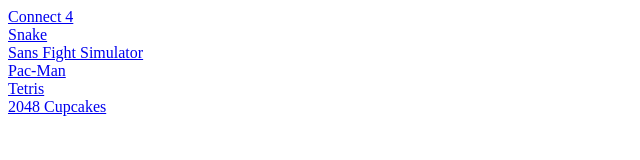
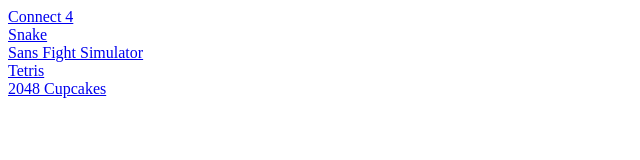
Before and after one commit to Johnodon-com/directory, a plain HTML site: page index.html in a window 1280 px wide. Shown: the whole page, without its empty margins (0-640 px from the left). Drawn offline with Linux system fonts and the light colour scheme.

Commit message:
Update index.html

```diff
--- a/index.html
+++ b/index.html
@@ -7,7 +7,6 @@
 <a href="https://connect4.johnodon.com">Connect 4</a> <br />
 <a href="https://snake.johnodon.com/">Snake</a> <br />
 <a href="https://badtime.johnodon.com/">Sans Fight Simulator</a> <br />
-<a href="https://pacman.johnodon.com/">Pac-Man</a> <br />
 <a href="https://tetris.johnodon.com/">Tetris</a> <br />
 <a href="https://2048cupcakes.johnodon.com/">2048 Cupcakes</a> <br />
 </body>
```
